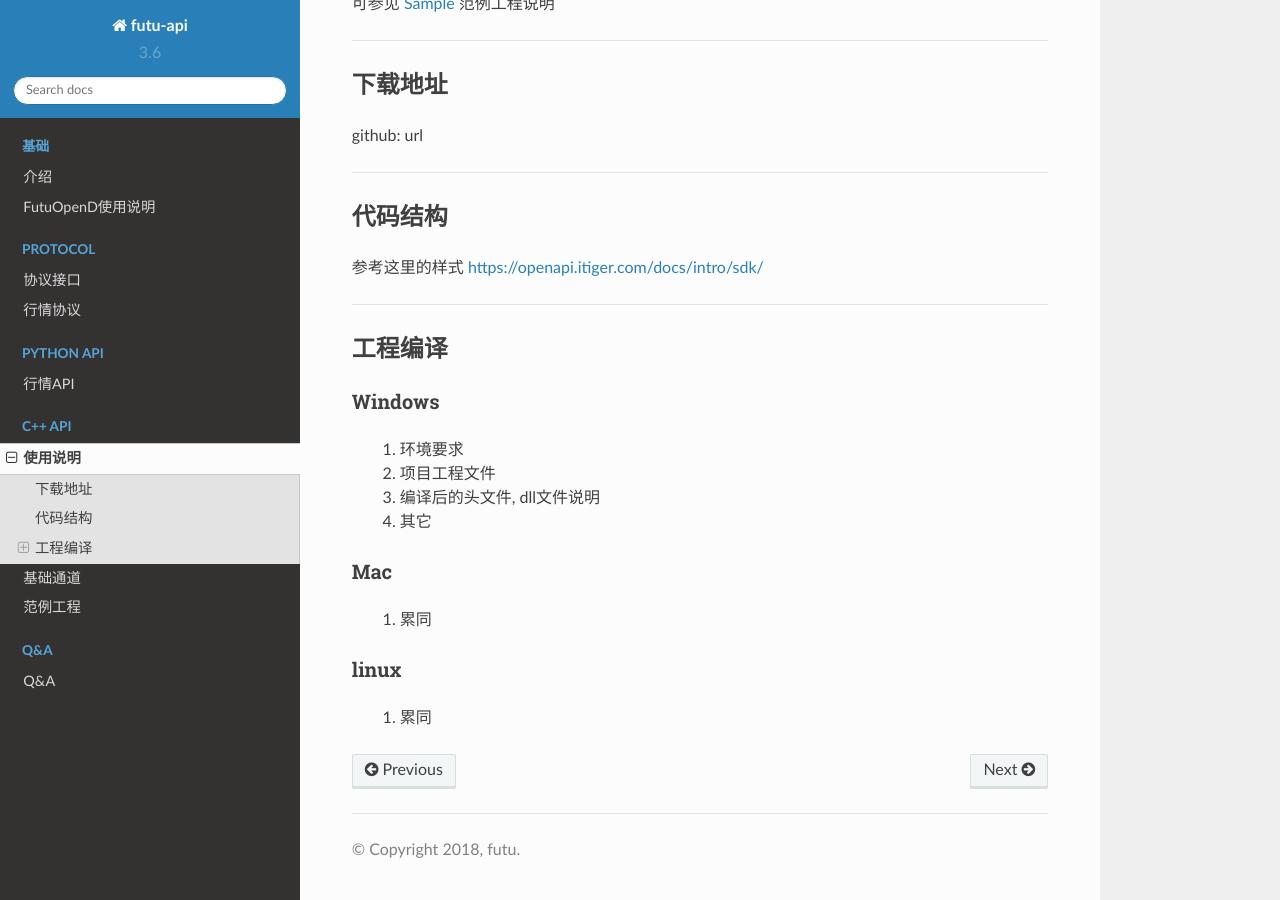
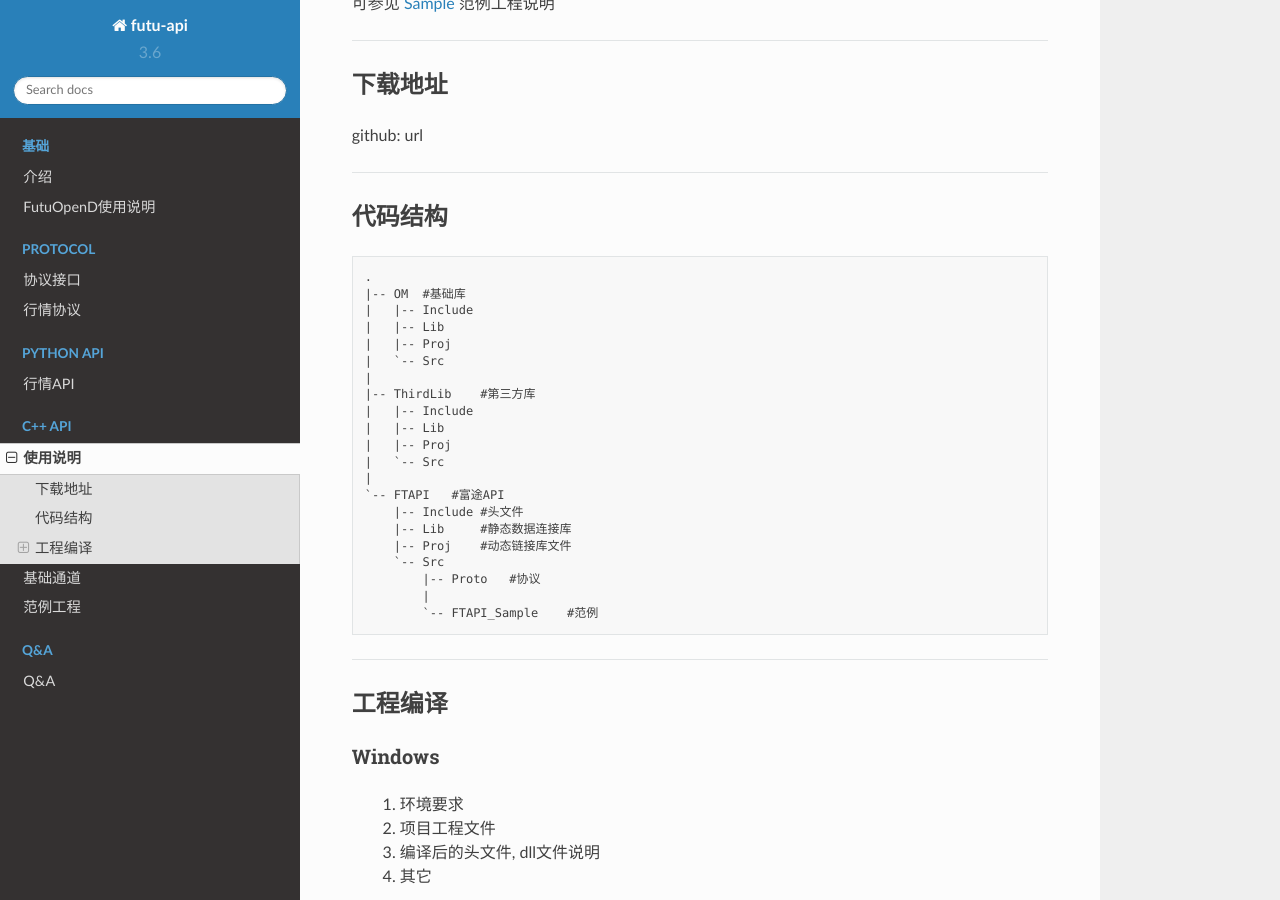
Before and after one commit to FutunnOpen/futu-api-doc, a Sphinx documentation site: the page built from doc_maker/source/cpp_api/intro.rst, in a window 1280 px wide and 900 px high, scrolled down 249 px. Built offline with Sphinx 7.4.7 and the Read the Docs theme 2.0.0, drawn with Linux system fonts in a browser that asks for light colours; pages that are not in the unit, such as notebooks, are missing from menus.

Commit message:
目录结构初步实现

```diff
--- a/doc_maker/source/cpp_api/intro.rst
+++ b/doc_maker/source/cpp_api/intro.rst
@@ -23,7 +23,29 @@
 代码结构
 ---------------
 
-参考这里的样式 https://openapi.itiger.com/docs/intro/sdk/
+.. code:: structure
+
+    .
+    |-- OM  #基础库
+    |   |-- Include
+    |   |-- Lib
+    |   |-- Proj
+    |   `-- Src
+    |
+    |-- ThirdLib    #第三方库
+    |   |-- Include
+    |   |-- Lib
+    |   |-- Proj
+    |   `-- Src
+    |
+    `-- FTAPI   #富途API
+        |-- Include #头文件
+        |-- Lib     #静态数据连接库
+        |-- Proj    #动态链接库文件
+        `-- Src
+            |-- Proto   #协议
+            |
+            `-- FTAPI_Sample    #范例
 
 
 -----------------------------------------------------------------------------
```
